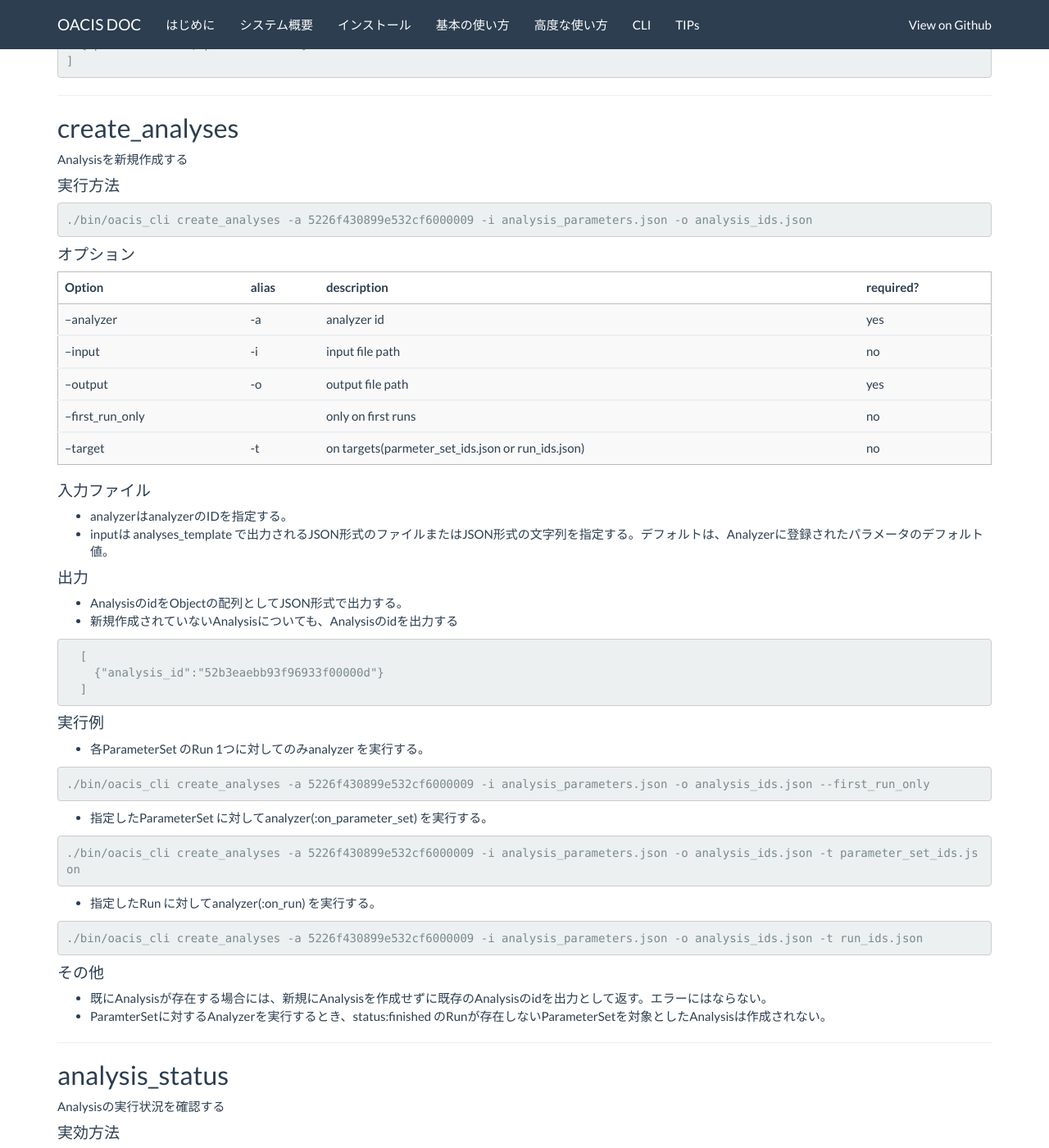
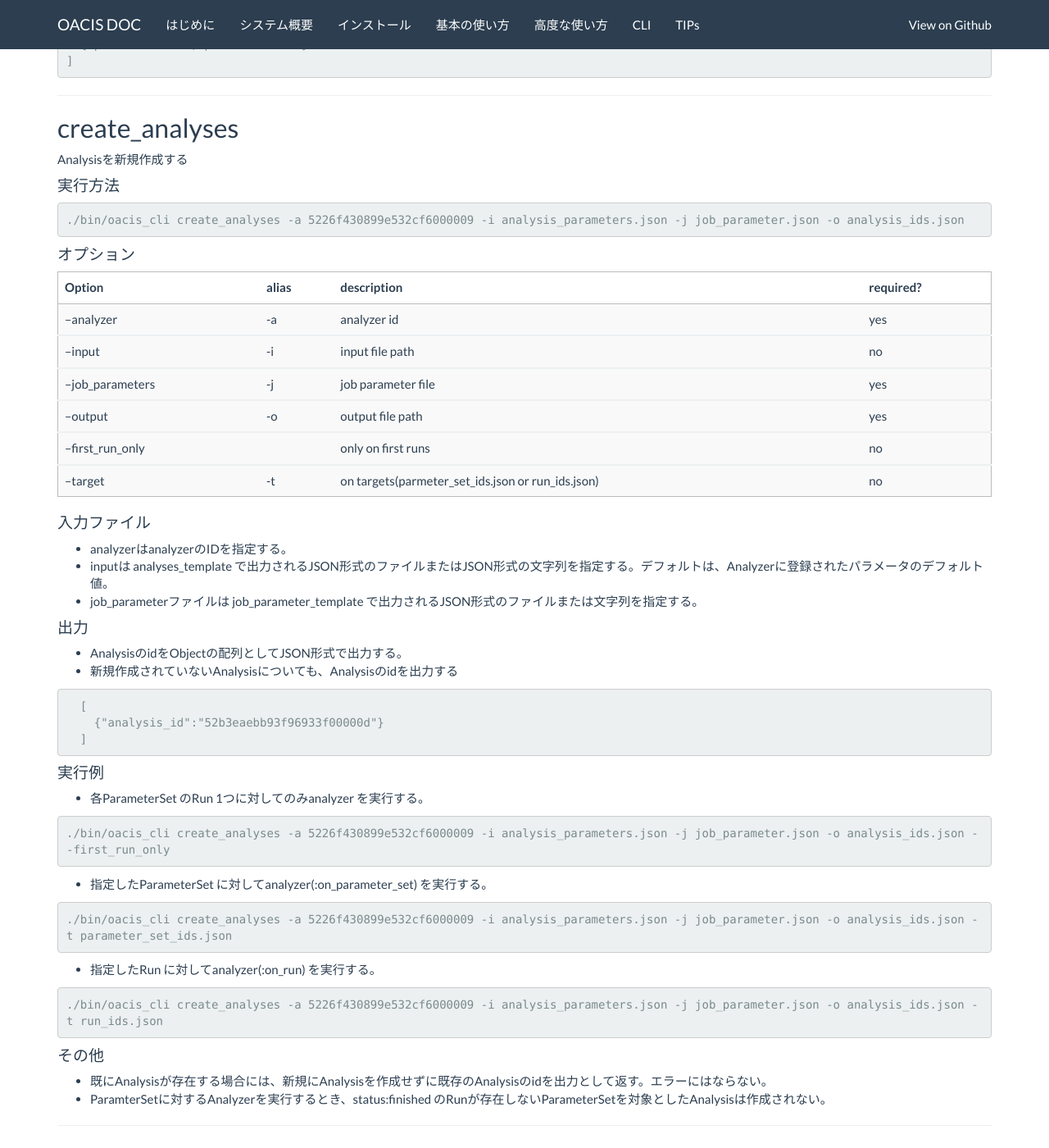
Before and after one commit to crest-cassia/oacis, a Jekyll site: the page built from ja/cli.md, in a window 1280 px wide and 1400 px high, scrolled down 9281 px. Shown: the whole window at 82% size. Built offline with Jekyll 4.4.1, drawn with Linux system fonts in a browser that asks for light colours; nearby versions of some CDN libraries; some of the changed text lies outside the part shown.

Commit message:
add new option for create_analyses

```diff
--- a/ja/cli.md
+++ b/ja/cli.md
@@ -570,7 +570,7 @@ Analysisを新規作成する
 #### 実行方法
 
 {% highlight sh %}
-./bin/oacis_cli create_analyses -a 5226f430899e532cf6000009 -i analysis_parameters.json -o analysis_ids.json
+./bin/oacis_cli create_analyses -a 5226f430899e532cf6000009 -i analysis_parameters.json -j job_parameter.json -o analysis_ids.json
 {% endhighlight %}
 
 #### オプション
@@ -581,6 +581,8 @@ Analysisを新規作成する
 |--analyzer       |-a      |analyzer id                                        |yes        |
 |-----------------|--------|---------------------------------------------------|-----------|
 |--input          |-i      |input file path                                    |no         |
+|-----------------|--------|---------------------------------------------------|-----------|
+|--job_parameters |-j      |job parameter file                                 |yes        |
 |-----------------|--------|---------------------------------------------------|-----------|
 |--output         |-o      |output file path                                   |yes        |
 |-----------------|--------|---------------------------------------------------|-----------|
@@ -593,6 +595,7 @@ Analysisを新規作成する
 
 - analyzerはanalyzerのIDを指定する。
 - inputは analyses_template で出力されるJSON形式のファイルまたはJSON形式の文字列を指定する。デフォルトは、Analyzerに登録されたパラメータのデフォルト値。
+- job_parameterファイルは job_parameter_template で出力されるJSON形式のファイルまたは文字列を指定する。
 
 #### 出力
 
@@ -610,19 +613,19 @@ Analysisを新規作成する
 - 各ParameterSet のRun 1つに対してのみanalyzer を実行する。
 
 {% highlight sh %}
-./bin/oacis_cli create_analyses -a 5226f430899e532cf6000009 -i analysis_parameters.json -o analysis_ids.json --first_run_only
+./bin/oacis_cli create_analyses -a 5226f430899e532cf6000009 -i analysis_parameters.json -j job_parameter.json -o analysis_ids.json --first_run_only
 {% endhighlight %}
 
 - 指定したParameterSet に対してanalyzer(:on_parameter_set) を実行する。
 
 {% highlight sh %}
-./bin/oacis_cli create_analyses -a 5226f430899e532cf6000009 -i analysis_parameters.json -o analysis_ids.json -t parameter_set_ids.json
+./bin/oacis_cli create_analyses -a 5226f430899e532cf6000009 -i analysis_parameters.json -j job_parameter.json -o analysis_ids.json -t parameter_set_ids.json
 {% endhighlight %}
 
 - 指定したRun に対してanalyzer(:on_run) を実行する。
 
 {% highlight sh %}
-./bin/oacis_cli create_analyses -a 5226f430899e532cf6000009 -i analysis_parameters.json -o analysis_ids.json -t run_ids.json
+./bin/oacis_cli create_analyses -a 5226f430899e532cf6000009 -i analysis_parameters.json -j job_parameter.json -o analysis_ids.json -t run_ids.json
 {% endhighlight %}
 
 #### その他
```
Also changed, not shown: other parts of ja/cli.md (+1 -1 lines).
